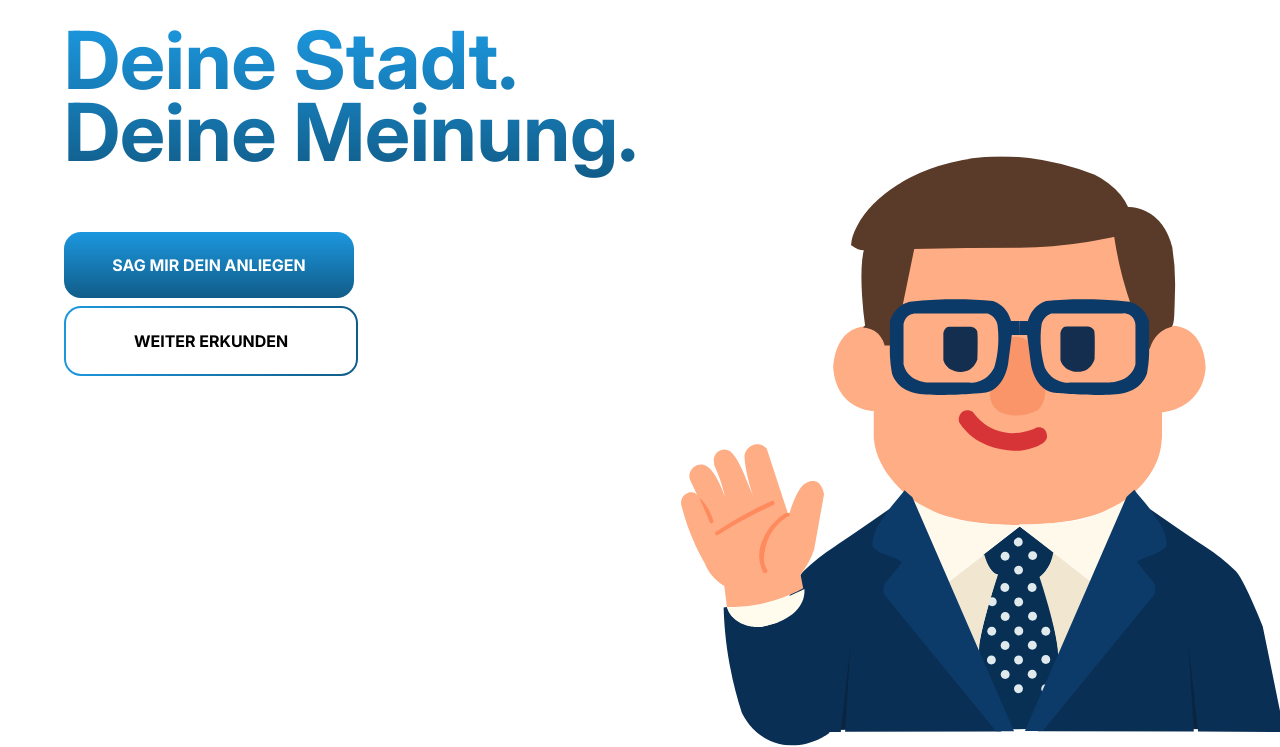
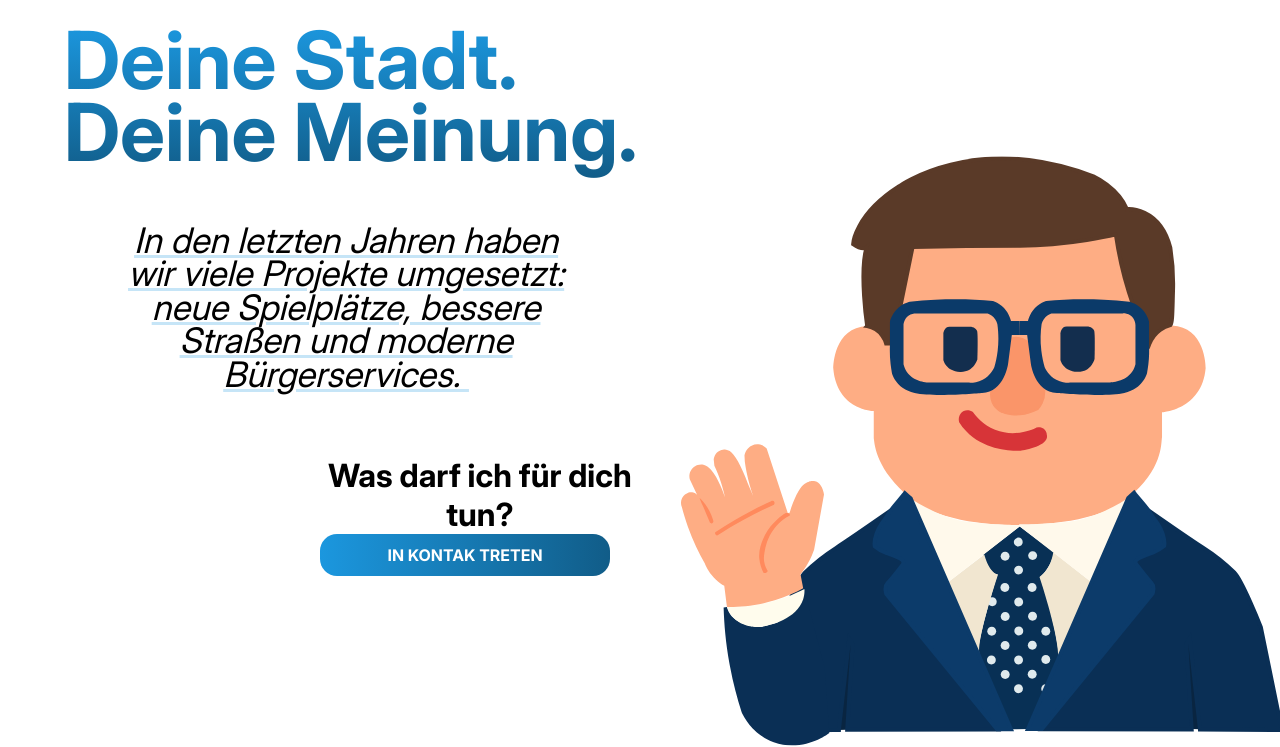
Before and after one commit to thseBene/Team-Wels-ITPProjekt, a plain HTML site: page WebApp/frontend/public/index.html in a window 1280 px wide. Shown: the part 96-843 px from the top of the page. Drawn offline with Linux system fonts and the light colour scheme.

Commit message:
#30 closed

```diff
--- a/WebApp/frontend/public/css/index.css
+++ b/WebApp/frontend/public/css/index.css
@@ -1,5 +1,6 @@
 body{
   font-family: var(--ff);
+  overflow-y: hidden;
 }
 
 #blob1, #blob2, #blob3{
@@ -60,11 +61,14 @@ top: 50%;
     display: flex;
     flex-direction: column;
     width: 25%;
-    height: 20%;
+    height:
+    15%;
     justify-content: space-evenly;
      position: absolute;
-     top: 40%;
-    left: 5%;
+     top: 69%;
+    left: 25%;
+    color: black;
+    text-align: center;
 
 }
 
@@ -83,22 +87,13 @@ top: 50%;
 
     font-weight: bold;
 }
-#buttonWrapper > a:first-child{
-    background-color:var(--fwhite);
-    color: var(--fwhite);
-    background: var(--gradientMid);
-}
 
-#buttonWrapper > a:last-child{
-    background: var(--light);
-    color: var(--fdark);
-    border: 2px solid transparent;
-    border-image: none;
-    border-radius: 17px;
-    background: linear-gradient(var(--light), var(--light)) padding-box,
-                linear-gradient(90deg, var(--colorLight), var(--colorDark)) border-box;
-    -webkit-background-clip: padding-box, border-box;
-    background-clip: padding-box, border-box;
+
+#buttonWrapper > a{
+
+   background-color: var(--colorLight);
+    background: linear-gradient(90deg, var(--colorLight), var(--colorDark));
+    color: white;
 }
 
 #blank{
@@ -143,3 +138,20 @@ top: 50%;
     margin-left: -23px;
 
 }
+
+#text{
+    color: var(--flgrey);
+    font-family: var(--ff);
+    font-style: italic;
+    font-size: 2.2rem ;
+    text-align: center;
+    position: absolute;
+    top: 40%;
+    left: 10%;
+    line-height: 0.95;
+      color: black; /* Text schwarz */
+  text-decoration: underline;
+  text-decoration-color: hsla(202, 78%, 49%, 0.248); /* Unterstreichung blau */
+
+
+}
--- a/WebApp/frontend/public/css/variables.css
+++ b/WebApp/frontend/public/css/variables.css
@@ -18,6 +18,7 @@
 
   --fdark: hsl(0, 0%, 0%);
   --fgrey: hsl(0, 0%, 20%);
+  --flgrey: hsl(0, 0%, 25%);
   --fwhite: hsl(0,0%, 100%);
   --flighter: hsl(0, 0%, 80%);
 
--- a/WebApp/frontend/public/index.html
+++ b/WebApp/frontend/public/index.html
@@ -72,26 +72,22 @@
     <h1 id="greeting">Deine Stadt. <br> Deine Meinung.</h1>
 
     <div id="buttonWrapper">
-        <a href="./html/feedback.html"><p>Sag mir dein Anliegen
+        <h1>Was darf ich für dich tun?</h1>
+        <a href="./html/feedback.html"><p>In kontak treten
         </p></a>
-        <a href="./html/learnMore.html"><p>weiter Erkunden</p></a>
     </div>
 
 
+    <p id="text">
+        In den letzten Jahren haben <br>
+        wir viele Projekte umgesetzt:<br>
+        neue Spielplätze, bessere <br>
+        Straßen und moderne <br>
+        Bürgerservices.
+    </p>
 
 
 
-    <svg id="blob1" width="419" height="347" viewBox="0 0 419 347" fill="none" xmlns="http://www.w3.org/2000/svg">
-        <path d="M279.655 160.311C324.136 205.495 403.488 216.18 416.942 241.824C430.121 267.164 377.403 307.462 332.922 328.527C288.441 349.287 252.198 350.814 224.191 341.655C196.459 332.191 176.965 312.042 133.582 291.282C90.4738 270.217 23.7524 248.541 5.356 206.716C-12.7659 164.586 17.4372 102.306 60.8199 57.1228C103.928 11.9396 159.941 -15.8419 192.615 9.80259C225.564 35.7524 235.174 115.434 279.655 160.311Z" />
-    </svg>
-
-    <svg id="blob2" width="303" height="243" viewBox="0 0 303 243" fill="none" xmlns="http://www.w3.org/2000/svg">
-            <path d="M270.541 16.4654C302.799 38.6909 309.657 89.6524 295.433 128.042C280.955 166.207 245.649 192.024 213.391 197.861C181.133 203.474 151.923 189.555 110.521 200.555C69.1186 211.556 15.2706 247.476 3.07864 241.639C-9.36736 235.802 19.8426 188.208 21.3666 141.736C22.6366 95.2649 -4.03336 49.9159 8.15864 27.6904C20.3506 5.24041 71.6586 5.68941 126.015 2.99541C180.625 0.076914 238.283 -5.98459 270.541 16.4654Z" fill="#167CB6"/>
-    </svg>
-
-    <svg id="blob3" height="415" viewBox="0 0 384 415" fill="none" xmlns="http://www.w3.org/2000/svg">
-        <path d="M377.193 2.3915C400.947 18.3192 355.266 113.417 350.698 203.362C346.13 293.306 382.218 378.566 358.464 404.8C335.167 431.034 252.028 398.71 171.629 395.9C91.2313 392.62 14.0308 419.791 1.69703 393.089C-10.18 366.855 43.2665 287.685 69.3045 234.749C95.3426 182.281 94.429 156.515 106.306 140.588C118.64 124.66 143.764 119.039 202.692 84.3723C261.164 50.1746 353.896 -13.0677 377.193 2.3915Z" fill="#105D89"/>
-    </svg>
 
     <svg id="character" width="302" height="295" viewBox="0 0 302 295" fill="none" xmlns="http://www.w3.org/2000/svg">
 <g clip-path="url(#clip0_390_2)">
```
